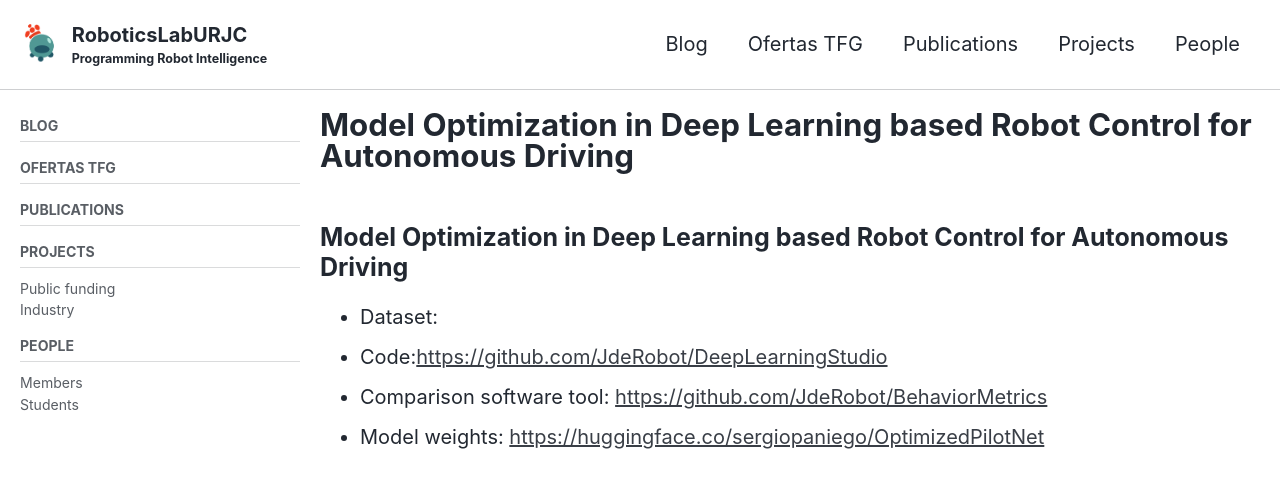
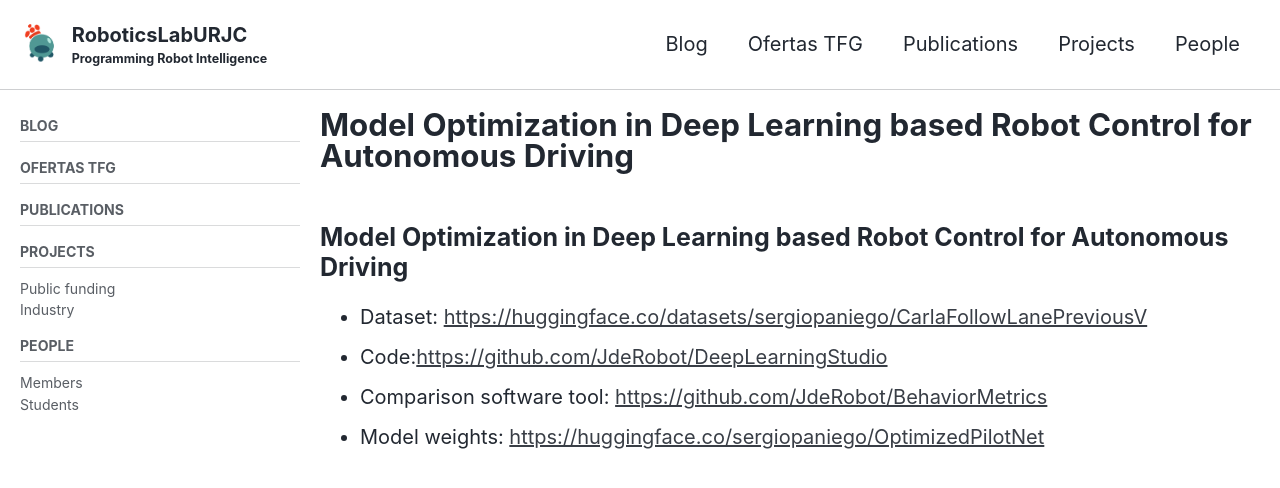
Before and after one commit to RoboticsLabURJC/RoboticsLabURJC.github.io, a Jekyll site: the page built from _pages/publications/2023/model_optimization_in_deep_learning_based_robot_control_for_autonomous_driving.md, in a window 1280 px wide and 900 px high. Shown: the top 488 px of the window. Built offline with Jekyll 4.4.1, drawn with Linux system fonts in a browser that asks for light colours; cached includes are drawn as plain includes; nearby versions of some CDN libraries; part of the change alters nothing that is shown.

Commit message:
Updated Dataset link for paper

```diff
--- a/_pages/publications/2023/model_optimization_in_deep_learning_based_robot_control_for_autonomous_driving.md
+++ b/_pages/publications/2023/model_optimization_in_deep_learning_based_robot_control_for_autonomous_driving.md
@@ -12,7 +12,7 @@ classes: wide
 
 ## Model Optimization in Deep Learning based Robot Control for Autonomous Driving
 
-- Dataset:
+- Dataset: [https://huggingface.co/datasets/sergiopaniego/CarlaFollowLanePreviousV](https://huggingface.co/datasets/sergiopaniego/CarlaFollowLanePreviousV)
 - Code:[https://github.com/JdeRobot/DeepLearningStudio](https://github.com/JdeRobot/DeepLearningStudio)
 - Comparison software tool: [https://github.com/JdeRobot/BehaviorMetrics](https://github.com/JdeRobot/BehaviorMetrics)
 - Model weights: [https://huggingface.co/sergiopaniego/OptimizedPilotNet](https://huggingface.co/sergiopaniego/OptimizedPilotNet)
```
